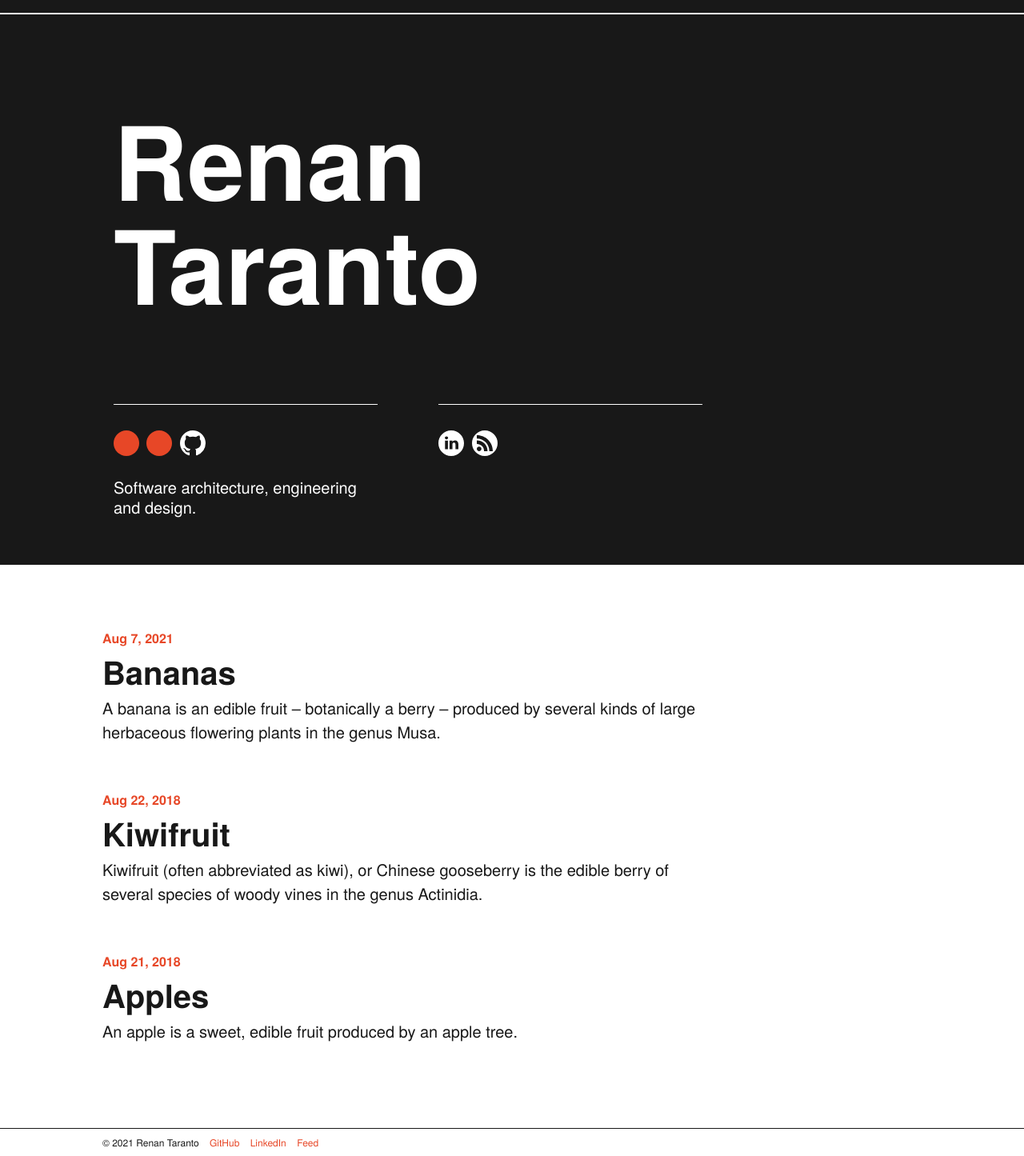
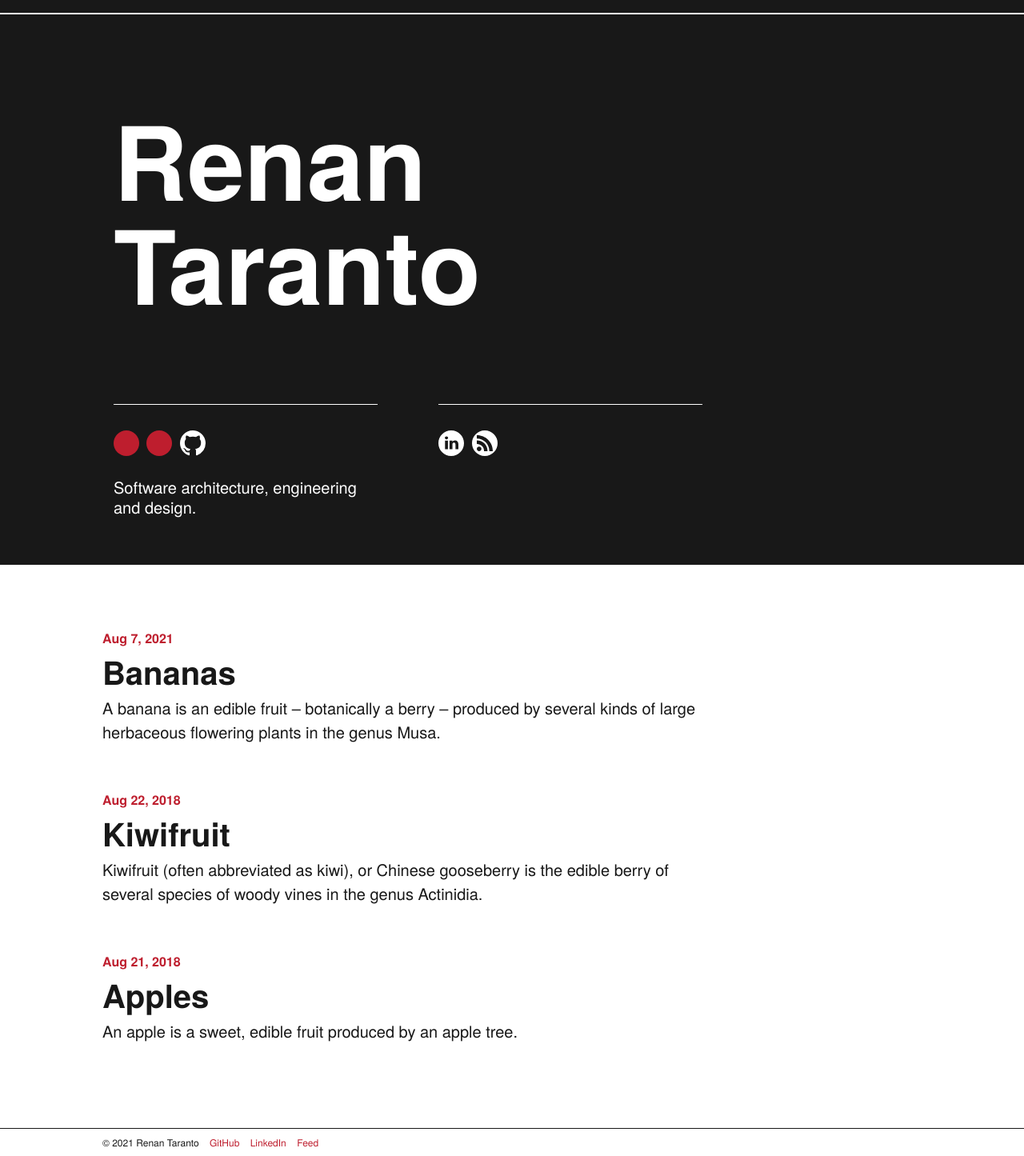
Before and after one commit to renan-taranto/renan-taranto.github.io, a Jekyll site: the page built from index.html, in a window 1280 px wide. Shown: the whole page at 80% size. Built offline with Jekyll 4.4.1, drawn with Linux system fonts in a browser that asks for light colours; nearby versions of some CDN libraries.

Commit message:
[Layout] Update primary color to red

```diff
--- a/_sass/_variables.scss
+++ b/_sass/_variables.scss
@@ -14,7 +14,7 @@ $h5-font-size: 16px;
 $h6-font-size: 12px;
 
 $color-gray-darken: #181818;
-$color-primary: #E74727;
+$color-primary: #be1e2e;
 $color-body-text: $color-gray-darken;
 $color-body-background: #FFF;
 $color-header-text: #FFF;
```
